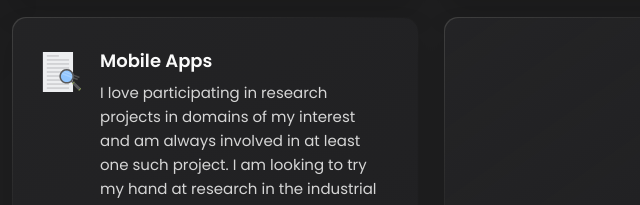
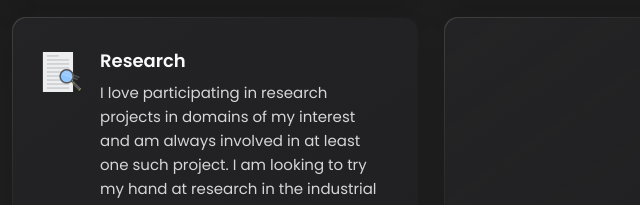
Before and after one commit to SRDewan/SRDewan.github.io, a plain HTML site: page index.html in a window 1280 px wide. Shown: the part 818-1023 px from the top of the page, 359-999 px from the left. Drawn offline with nearby package versions, Linux system fonts and the light colour scheme.

Commit message:
Minor fix.

```diff
--- a/index.html
+++ b/index.html
@@ -265,7 +265,7 @@
               </div>
 
               <div class="service-content-box">
-                <h4 class="h4 service-item-title">Mobile apps</h4>
+                <h4 class="h4 service-item-title">Research</h4>
 
                 <p class="service-item-text">
                   I love participating in research projects in domains of my interest and am always involved in at least one such project. I am looking to try my hand at research in the industrial setting as it is more grounded in terms of feasibility and one can see the impact of their work directly.
```
